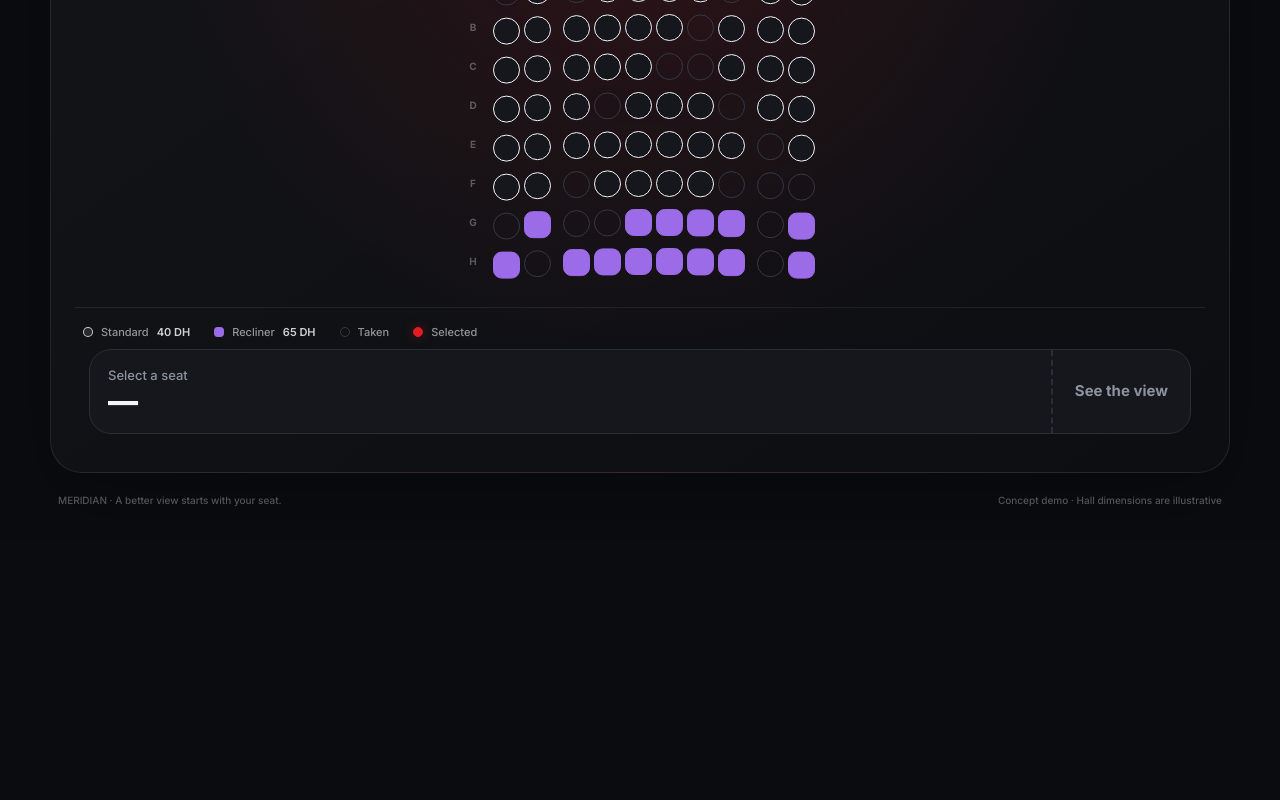
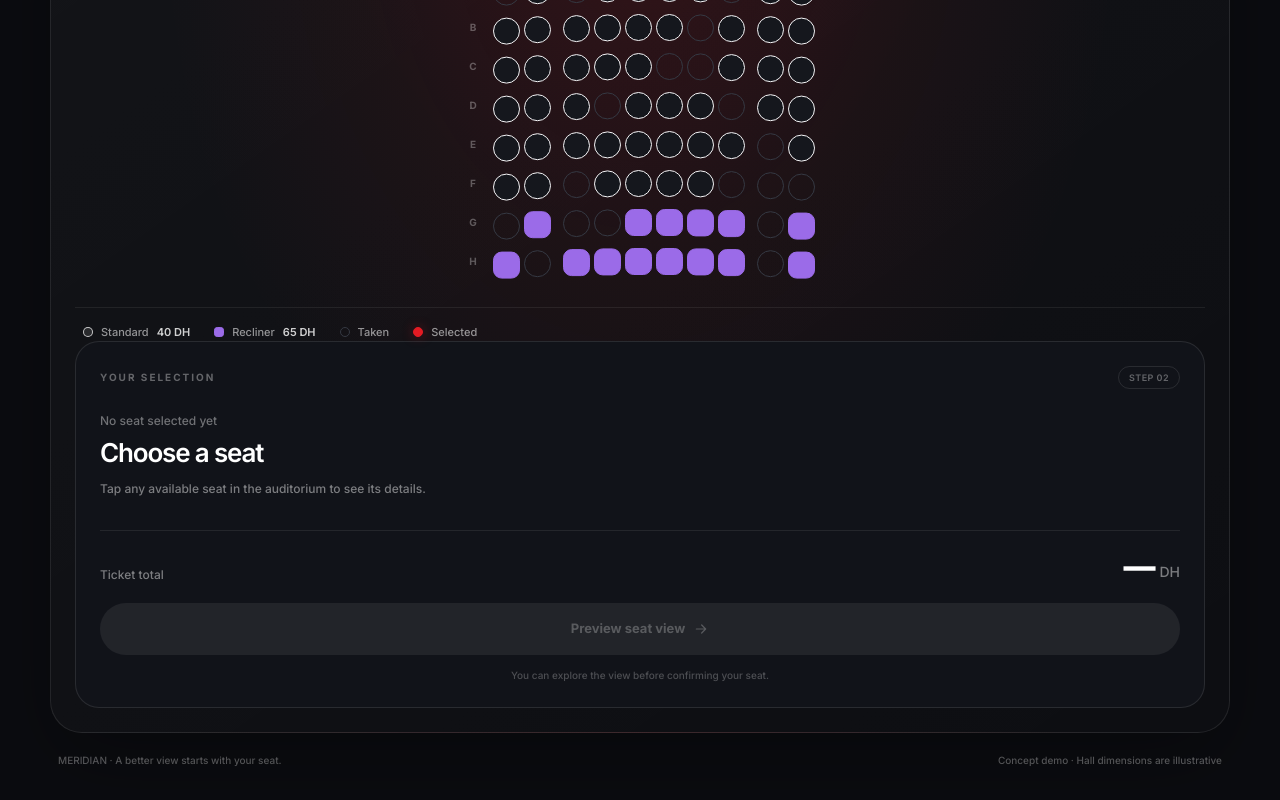
Before and after one commit to aouidate47/cinema, a Next.js app: page /hall-1/1730 in a window 1280 px wide. Shown: the part 594-1394 px from the top of the page. Before the commit the page ends 1134 px from the top, so only its background shows below. Built offline with nearby package versions, Linux system fonts and the light colour scheme.

Commit message:
Redesign selected seat summary panel

```diff
--- a/components/TicketBar.tsx
+++ b/components/TicketBar.tsx
@@ -3,22 +3,40 @@ import type { Seat } from "@/types";
 
 export default function TicketBar({ seat, onView }: { seat: Seat | null; onView: () => void }) {
   return (
-    <div className="mx-3.5 mb-3.5 mt-2 flex items-stretch rounded-[22px] border border-line bg-card">
-      <div className="flex-1 px-[18px] py-4" aria-live="polite">
-        <small className="block text-[13px] text-mute">
-          {seat ? `Row ${seat.l}, seat ${seat.n}` : "Select a seat"}
-        </small>
-        <strong className="font-display text-3xl font-normal leading-[normal]">{seat ? `${seat.price} DH` : "—"}</strong>
+    <aside className="flex flex-col justify-between rounded-[24px] border border-white/10 bg-[#111319] p-5 sm:p-6">
+      <div>
+        <div className="flex items-center justify-between">
+          <p className="text-[10px] font-bold uppercase tracking-[.2em] text-white/35">Your selection</p>
+          <span className="rounded-full border border-white/10 px-2.5 py-1 text-[9px] font-semibold uppercase tracking-wider text-white/35">Step 02</span>
+        </div>
+        <div className="mt-6">
+          <p className="text-xs text-white/40">{seat ? "Selected seat" : "No seat selected yet"}</p>
+          <h3 className="mt-1 text-[26px] font-semibold tracking-[-.045em] text-white">
+            {seat ? `Row ${seat.l} · Seat ${seat.n}` : "Choose a seat"}
+          </h3>
+          <p className="mt-2 text-[12px] text-white/45">
+            {seat ? (seat.bal ? "Balcony" : seat.rec ? "Recliner" : "Standard") + " · " + seat.price + " DH" : "Tap any available seat in the auditorium to see its details."}
+          </p>
+        </div>
+      </div>
+
+      <div className="mt-8 border-t border-white/[0.08] pt-5">
+        <div className="flex items-end justify-between">
+          <span className="text-xs font-medium text-white/45">Ticket total</span>
+          <strong className="font-display text-[32px] font-normal leading-none text-white">{seat ? `${seat.price}` : "—"}<span className="ml-1 text-sm font-sans font-medium text-white/45">DH</span></strong>
         </div>
         <button
           disabled={!seat}
           onClick={onView}
-        className={`rounded-r-[22px] border-l-2 border-dashed px-[22px] text-[15px] font-bold ${
-          seat ? "border-transparent bg-brand text-white" : "border-line text-mute"
-        }`}
+          className={`mt-5 flex w-full items-center justify-center gap-2 rounded-full px-5 py-4 text-[13px] font-bold transition-all ${seat ? "bg-brand text-white shadow-[0_8px_24px_rgba(227,27,35,.22)] hover:bg-[#f02b33] active:scale-[.98]" : "cursor-not-allowed bg-white/[0.07] text-white/25"}`}
         >
-        See the view
+          Preview seat view
+          <svg viewBox="0 0 24 24" className="size-4" fill="none" stroke="currentColor" strokeWidth="1.8" strokeLinecap="round" strokeLinejoin="round" aria-hidden>
+            <path d="M5 12h14M13 6l6 6-6 6" />
+          </svg>
         </button>
+        <p className="mt-3 text-center text-[10px] leading-relaxed text-white/25">You can explore the view before confirming your seat.</p>
       </div>
+    </aside>
   );
 }
```
Lines whose indentation alone changed are shown as unchanged.
